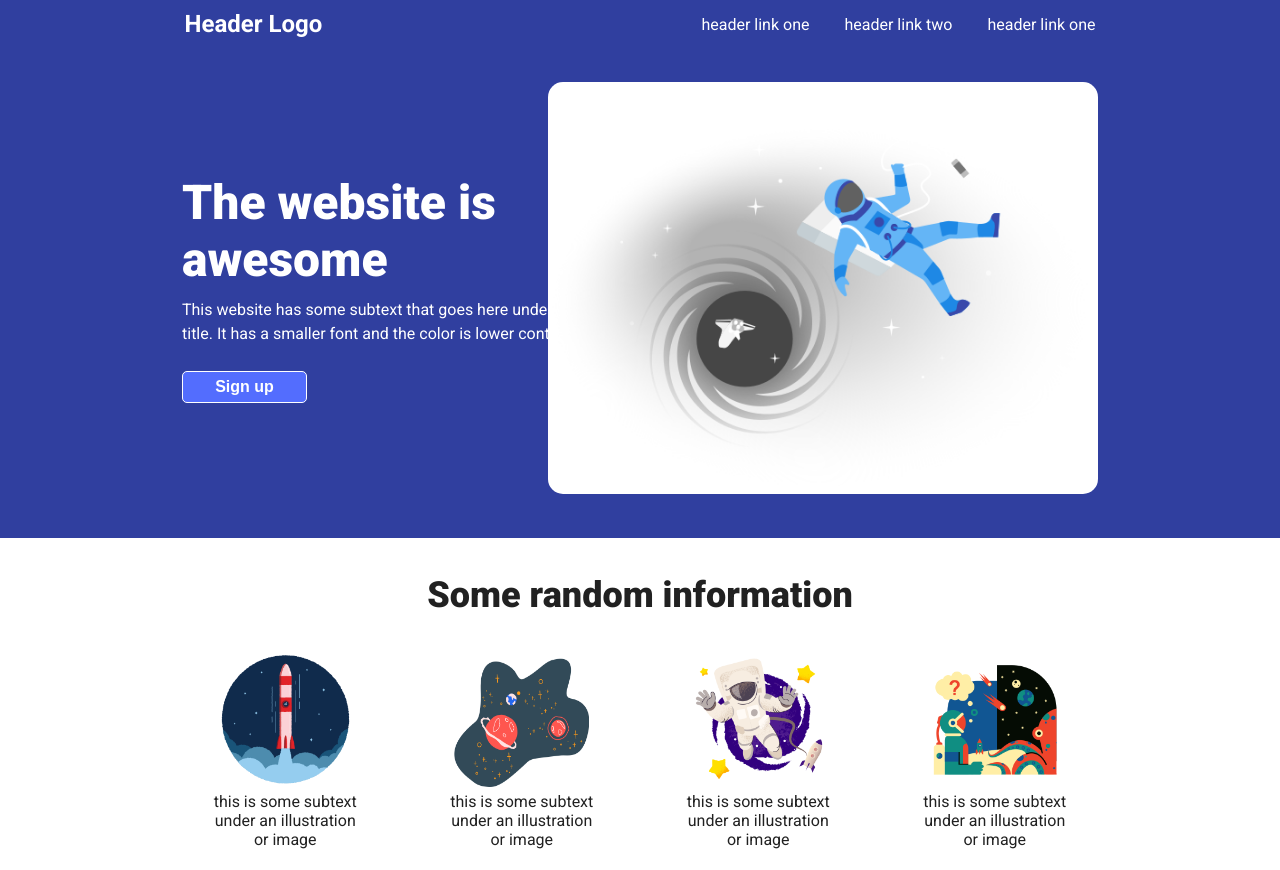
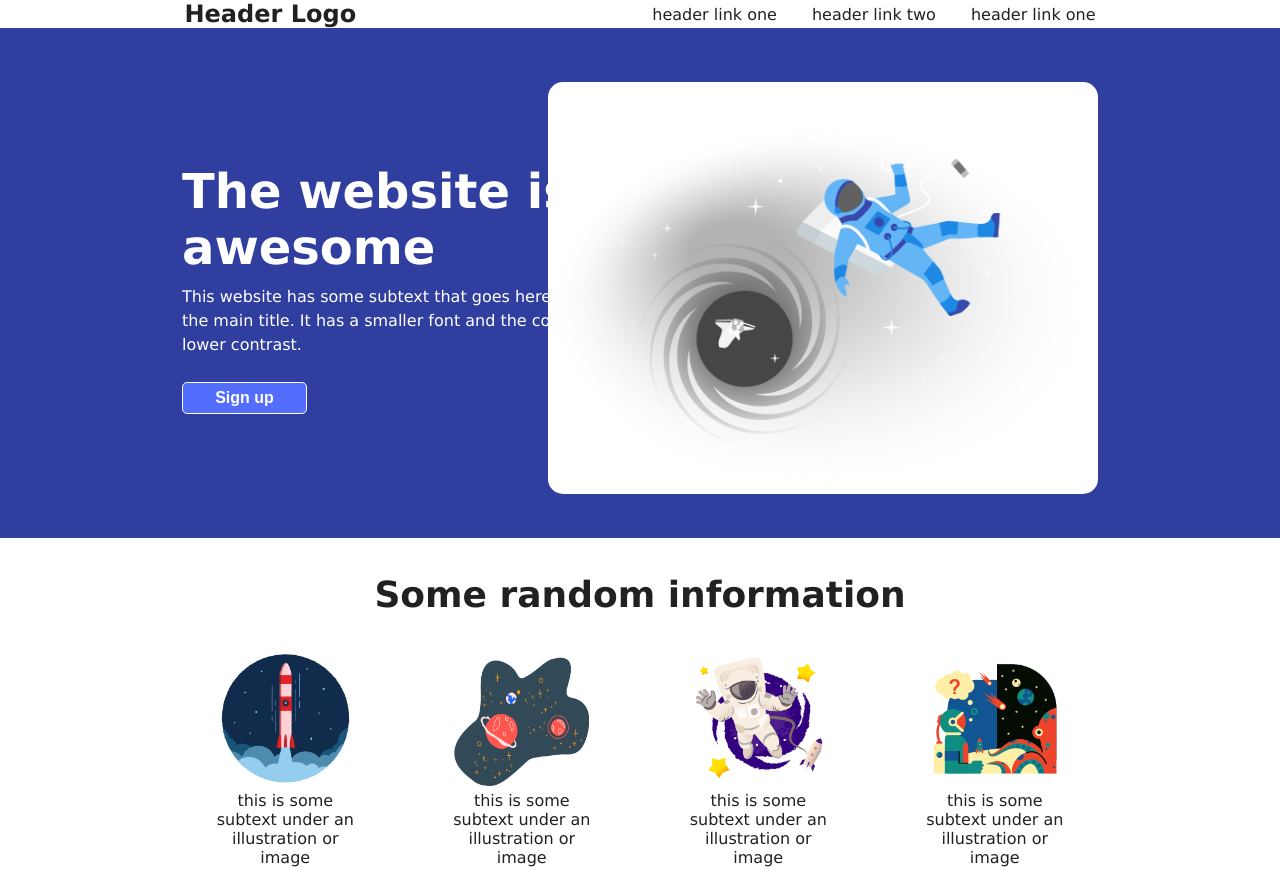
Before and after one commit to lukaszpatalas/risky-venture, a plain HTML site: page index.html in a window 1280 px wide. Shown: the top 870 px of the page. Drawn offline with Linux system fonts and the light colour scheme.

Commit message:
Move navigation menu out of header html
I want to change background color of navigation menu so that it differs
from header. I also needed to temporary change color of font inside nav
to make it visible when styling.

```diff
--- a/index.html
+++ b/index.html
@@ -15,7 +15,6 @@
 
 <body>
     <div class="main-container">
-        <header>
         <nav>
             <h1>Header Logo</h1>
             <ul class="header-menu">
@@ -24,6 +23,7 @@
                 <li><a href="">header link one</a></li>
             </ul>
         </nav>
+        <header>
             <div class="header-main">
                 <div class="header-left">
                     <h2>The website is awesome</h2>
@@ -52,7 +52,8 @@
                     <p>this is some subtext under an illustration or image</p>
                 </div>
                 <div class="info">
-                    <img src="images/polar-unexpected-meeting.png" alt="Astronaut meets alien octopus." width="135px" height="135px">
+                    <img src="images/polar-unexpected-meeting.png" alt="Astronaut meets alien octopus." width="135px"
+                        height="135px">
                     <p>this is some subtext under an illustration or image</p>
                 </div>
             </div>
--- a/style.css
+++ b/style.css
@@ -10,7 +10,7 @@ html {
 }
 
 body {
-    font-family: 'Roboto', 'Helvetica', sans-serif;
+    font-family: 'Verdana', 'Helvetica', sans-serif;
     margin: 0;
     display: flex;
     flex-direction: column;
@@ -279,8 +279,6 @@ footer p:first-of-type {
 
 /* Primary font colours */
 
-h1,
-.header-menu>li>a,
 h2,
 .header-left>p,
 .header-button,
@@ -294,7 +292,8 @@ footer a,
 }
 
 /* Secondary font colours */
-
+h1,
+.header-menu>li>a,
 h3,
 .info p {
     color: #212121;
```
Lines whose indentation alone changed are shown as unchanged.
